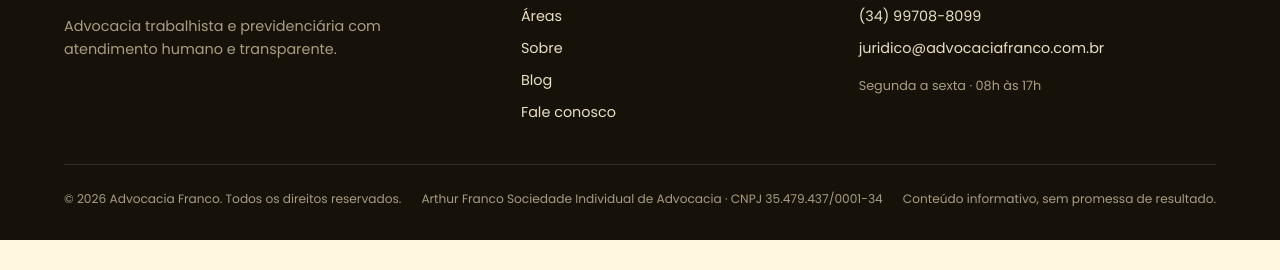
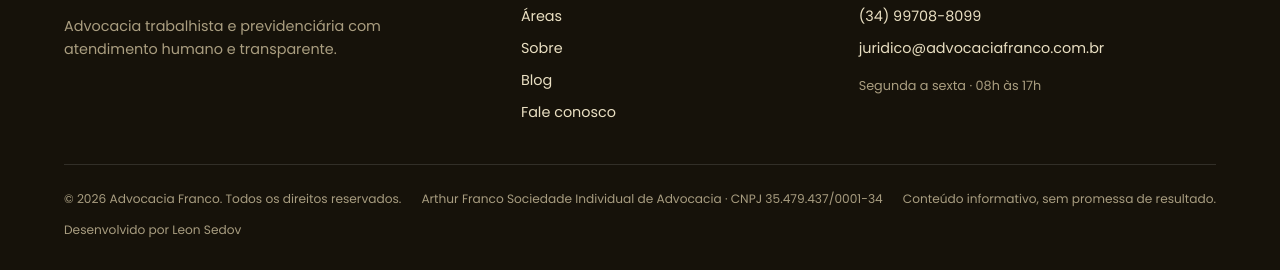
Before and after one commit to leonSedov/advocaciafranco, a plain HTML site: page index.html in a window 1280 px wide. Shown: the part 4995-5265 px from the top of the page. Before the commit the page ends 5235 px from the top, so only its background shows below. Drawn offline with Linux system fonts and the light colour scheme.

Commit message:
desenvolvido por mim

```diff
--- a/index.html
+++ b/index.html
@@ -414,6 +414,7 @@ footer .bot{padding-top:24px;font-size:.76rem;color:#a89d80;display:flex;justify
       <span>© <span id="ano"></span> Advocacia Franco. Todos os direitos reservados.</span>
       <span>Arthur Franco Sociedade Individual de Advocacia · CNPJ 35.479.437/0001-34</span>
       <span>Conteúdo informativo, sem promessa de resultado.</span>
+      <span>Desenvolvido por <a href="https://leonsedov.vercel.app/" target="_blank" rel="noopener">Leon Sedov</a></span>
     </div>
   </div>
 </footer>
```
Also changed, not shown: areas.html (+1 -0 lines), blog.html (+1 -0 lines), sobre.html (+1 -0 lines).
